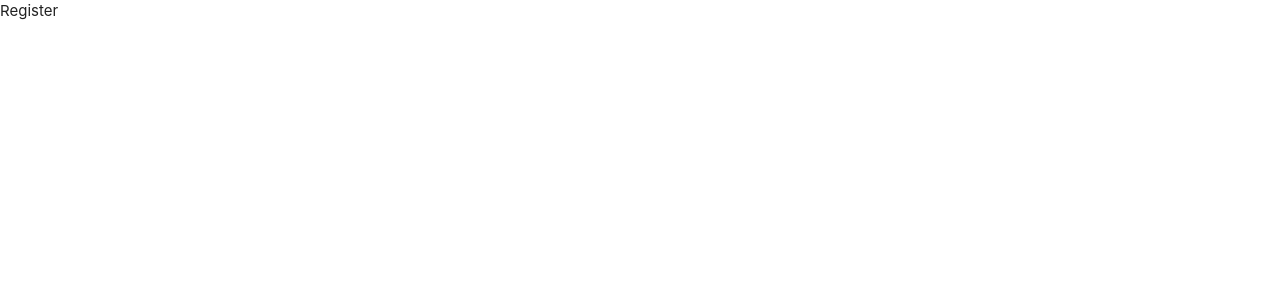
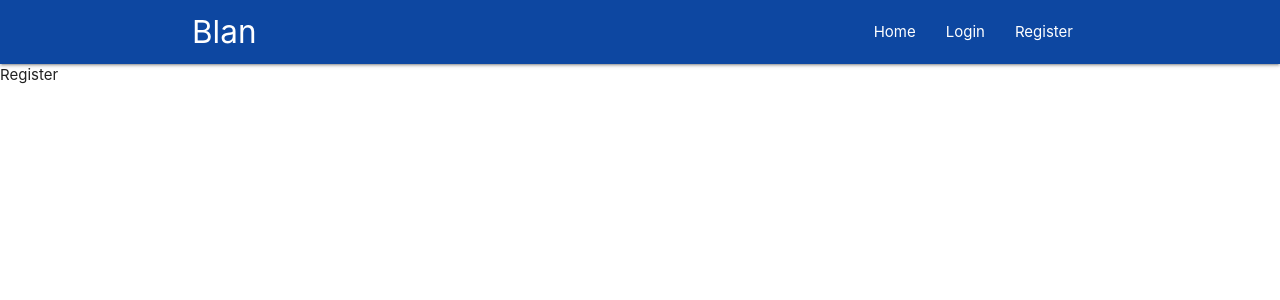
Before and after one commit to freelancerbanna/nextjs-graphql-ts, a Next.js app: page /register in a window 1280 px wide. Shown: the top 300 px of the page. Built offline with nearby package versions, Linux system fonts and the light colour scheme.

Commit message:
pages working succesfully with layout components

```diff
--- a/components/Navbar/index.tsx
+++ b/components/Navbar/index.tsx
@@ -22,7 +22,7 @@ const Navbar: React.FunctionComponent = () => {
             </li>
             <li>
               <Link href="/register">
-                <a>Signup</a>
+                <a>Register</a>
               </Link>
             </li>
           </ul>
--- a/pages/index.tsx
+++ b/pages/index.tsx
@@ -1,5 +1,5 @@
 import type { NextPage } from "next";
-import { Layout } from "../components";
+import { Layout } from "components";
 
 const Home: NextPage = () => {
   return <Layout>Hello</Layout>;
--- a/pages/login.tsx
+++ b/pages/login.tsx
@@ -1,8 +1,9 @@
+import { Layout } from "components";
 import { NextPage } from "next";
 import React from "react";
 
 const Login: NextPage = () => {
-  return <div>Login</div>;
+  return <Layout>Login</Layout>;
 };
 
 export default Login;
--- a/pages/register.tsx
+++ b/pages/register.tsx
@@ -1,8 +1,9 @@
+import { Layout } from "components";
 import { NextPage } from "next";
 import React from "react";
 
 const Register: NextPage = () => {
-  return <div>Register</div>;
+  return <Layout>Register</Layout>;
 };
 
 export default Register;
--- a/tsconfig.json
+++ b/tsconfig.json
@@ -13,7 +13,8 @@
     "resolveJsonModule": true,
     "isolatedModules": true,
     "jsx": "preserve",
-    "incremental": true
+    "incremental": true,
+    "baseUrl": "."
   },
   "include": ["next-env.d.ts", "**/*.ts", "**/*.tsx"],
   "exclude": ["node_modules"]
```
